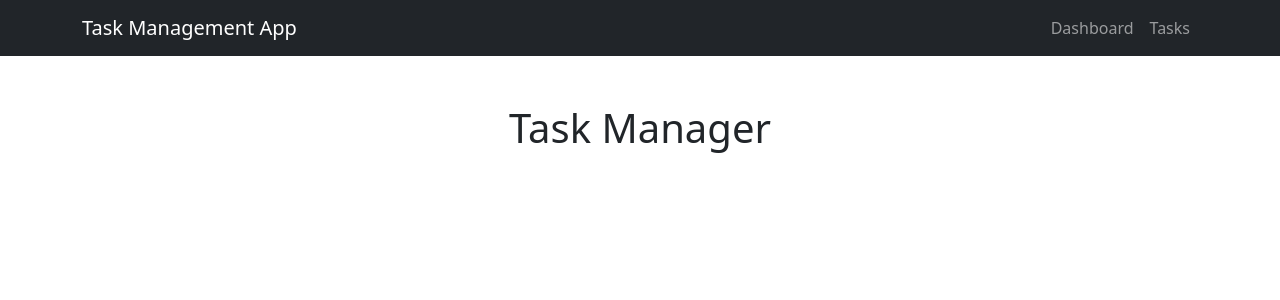
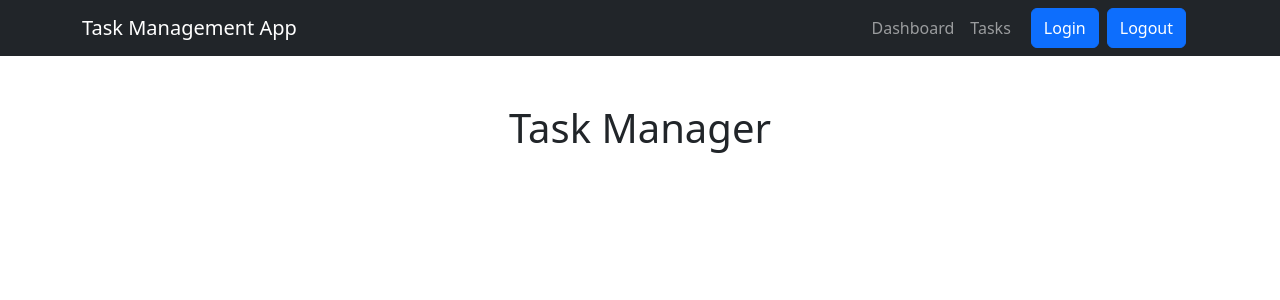
Before and after one commit to DiandreRuiz/task-management-app, a React app: page / in a window 1280 px wide. Shown: the top 300 px of the page. Built offline with nearby package versions, Linux system fonts and the light colour scheme; the HTML template or start-up script is replaced by a standard one.

Commit message:
integrated login and logout buttons with navbar visually

```diff
--- a/src/components/NavBar/LogoutButton.tsx
+++ b/src/components/NavBar/LogoutButton.tsx
@@ -5,7 +5,7 @@ type LogoutButtonProps = {
 };
 
 const LogoutButton: React.FC<LogoutButtonProps> = ({ onLogoutClick }) => {
-    return <Button onClick={onLogoutClick}>Login</Button>;
+    return <Button onClick={onLogoutClick}>Logout</Button>;
 };
 
 export default LogoutButton;
--- a/src/components/NavBar/NavBar.tsx
+++ b/src/components/NavBar/NavBar.tsx
@@ -1,6 +1,7 @@
 import Container from 'react-bootstrap/Container';
 import Nav from 'react-bootstrap/Nav';
 import Navbar from 'react-bootstrap/Navbar';
+import LoginLogoutButtons from './LoginLogoutButtons';
 
 function AppNavbar() {
   return (
@@ -12,6 +13,7 @@ function AppNavbar() {
           <Nav className="ms-auto">
             <Nav.Link href="#home">Dashboard</Nav.Link>
             <Nav.Link href="#features">Tasks</Nav.Link>
+            <LoginLogoutButtons isLoggedIn={true} />
           </Nav>
         </Navbar.Collapse>
       </Container>
```
